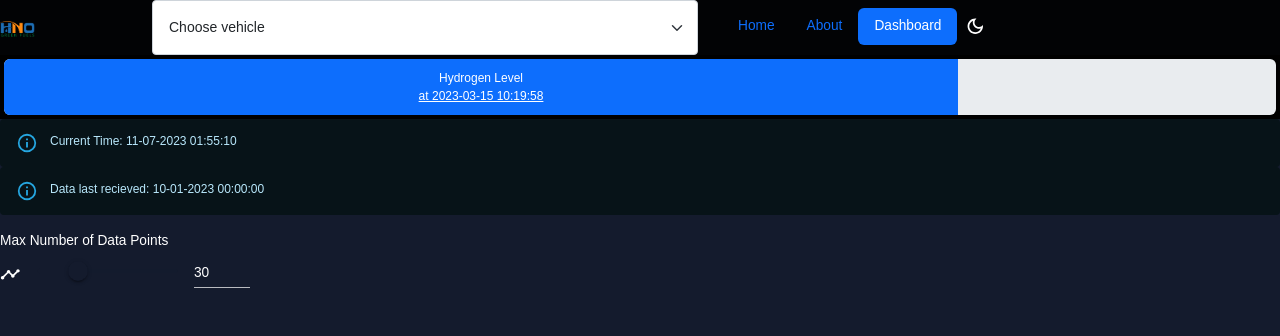
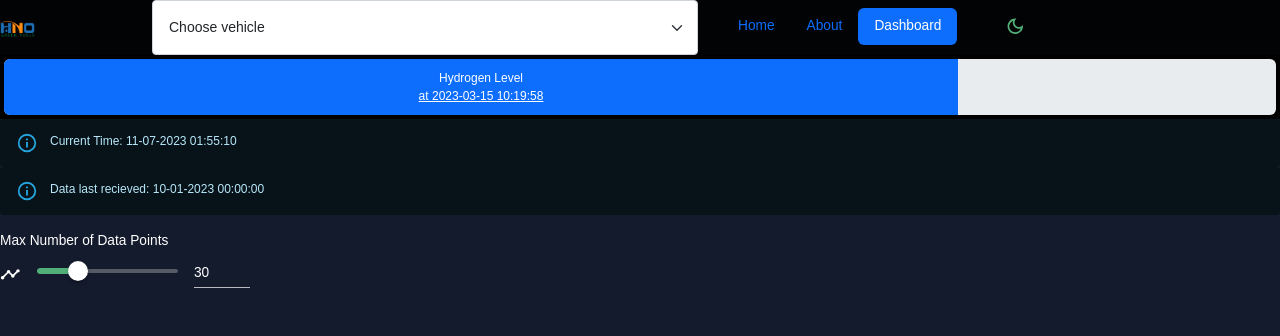
Before and after one commit to HNOI-Senior-Design-Performance-Tool/GUI, a React (Create React App) app: page /dashboard in a window 1280 px wide. Shown: the top 336 px of the page. Built offline with nearby package versions, Linux system fonts and the light colour scheme; no server answers.

Commit message:
fixed coloring with slider and darkmode button

```diff
--- a/src/App.js
+++ b/src/App.js
@@ -21,7 +21,7 @@ function App() {
       average_CO2_emissions: 10,
       average_NOx_emissions: 5,
       average_PM_emissions: 2,
-      average_MPG: 0,
+      average_MPG: 10,
     });
 
     return (
--- /dev/null
+++ b/src/components/CustomIconButton.js
@@ -0,0 +1,9 @@
+import { styled } from "@mui/system";
+import IconButton from "@mui/material/IconButton";
+
+export const CustomIconButton = styled(IconButton)({
+  color: "#52af77",
+  "&:hover": {
+    backgroundColor: "#bfbfbf",
+  },
+});
--- /dev/null
+++ b/src/components/CustomSlider.js
@@ -0,0 +1,15 @@
+import { styled } from "@mui/system";
+import Slider from "@mui/material/Slider";
+
+export const CustomSlider = styled(Slider)({
+  color: "#52af77",
+  "& .MuiSlider-thumb": {
+    backgroundColor: "#fff",
+  },
+  "& .MuiSlider-track": {
+    backgroundColor: "#52af77",
+  },
+  "& .MuiSlider-rail": {
+    backgroundColor: "#bfbfbf",
+  },
+});
--- a/src/elements/Navbar.js
+++ b/src/elements/Navbar.js
@@ -5,7 +5,8 @@ import {useContext } from "react";
 
 
 import { ColorModeContext } from "../theme";
-import {IconButton, useTheme } from "@mui/material";
+import { CustomIconButton } from "../components/CustomIconButton";
+import { useTheme } from "@mui/material";
 import LightModeOutlinedIcon from "@mui/icons-material/LightModeOutlined";
 import DarkModeOutlinedIcon from "@mui/icons-material/DarkModeOutlined";
 
@@ -78,13 +79,13 @@ const Navbar = () => {
                       </NavLink>
                     </li>
                     <li>
-                      <IconButton onClick={colorMode.toggleColorMode}>
+                      <CustomIconButton onClick={colorMode.toggleColorMode} sx={{ml: 5}}>
                         {theme.palette.mode === "dark" ? (
                           <DarkModeOutlinedIcon />
                         ) : (
                           <LightModeOutlinedIcon />
                         )}
-                      </IconButton>
+                      </CustomIconButton>
                     </li>
                   </ul>
                 </div>
--- a/src/pages/Dashoard.js
+++ b/src/pages/Dashoard.js
@@ -1,7 +1,8 @@
 import React, { useState, useEffect } from "react";
 import LiveLineChart from "../components/LiveLineChart";
 
-import { Box, Grid, Input, Slider, Typography, Alert } from "@mui/material";
+import { Box, Grid, Input, Typography, Alert } from "@mui/material";
+import { CustomSlider } from "../components/CustomSlider";
 import TimelineRoundedIcon from "@mui/icons-material/TimelineRounded";
 
 import axios from 'axios';
@@ -140,7 +141,7 @@ const Dashboard = () => {
           </Grid>
 
           <Grid item xs>
-            <Slider
+            <CustomSlider
               value={maxNumDataPoints}
               onChange={handleSliderChange}
               onBlur={handleBlur}
@@ -169,7 +170,6 @@ const Dashboard = () => {
         </Grid>
       </Box>
 
-
       <Container>
         <Grid container spacing={1}>
           <Grid xs={4} style={{ height: 300 }}>
@@ -197,8 +197,6 @@ const Dashboard = () => {
           </Grid>
         </Grid>
       </Container>
-
-
     </Container>
   );
 };
--- a/src/pages/WithHydrogen.js
+++ b/src/pages/WithHydrogen.js
@@ -24,20 +24,25 @@ const WithHydrogen = ({ data }) => {
     {
       id: "2016 Ford Escape",
       ranges: [0, 5, 10, 15, 20, 25, 30, 35, 40, 45, 50],
-      measures: [12, 5],
+      measures: [data.average_MPG],
       markers: [14],
     },
   ];
 
   return (
     <Box>
-      <Typography variant="h1" component="h2" align="center" sx={{ mt: 5, mb: 5 }}>
+      <Typography
+        variant="h1"
+        component="h2"
+        align="center"
+        sx={{ mt: 5, mb: 5 }}
+      >
         With Hydrogen
       </Typography>
 
       <Container>
         <Grid container spacing={1}>
-          <Grid item xs={4} style={{ height: 500 }}>
+          <Grid item xs={4} style={{ height: 500 }} >
             <CustomResponsiveBar
               barData={barData}
               botAxisLabel="Vehicle"
@@ -45,7 +50,22 @@ const WithHydrogen = ({ data }) => {
             />
           </Grid>
 
-          <Grid item xs={4} style={{ height: 300 }}>
+          <Grid item xs={4} style={{ height: 500 }} >
+
+
+
+          </Grid>
+
+          <Grid item xs={4} style={{ height: 380 }} >
+            <Typography
+              variant="h2"
+              component="h2"
+              align="center"
+              sx={{ mt: 5, mb: 5 }}
+            >
+              MPG Comparison
+            </Typography>
+
             <CustomResponsiveBullet
               bulletData={bulletData.map((d) => ({
                 ...d,
```
